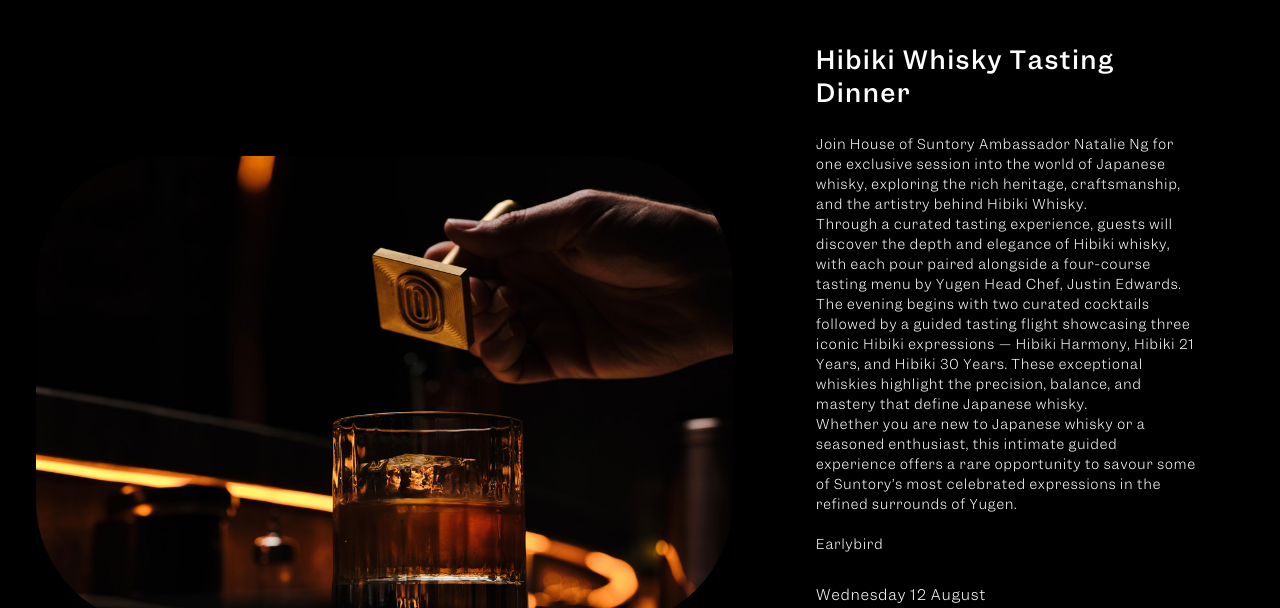
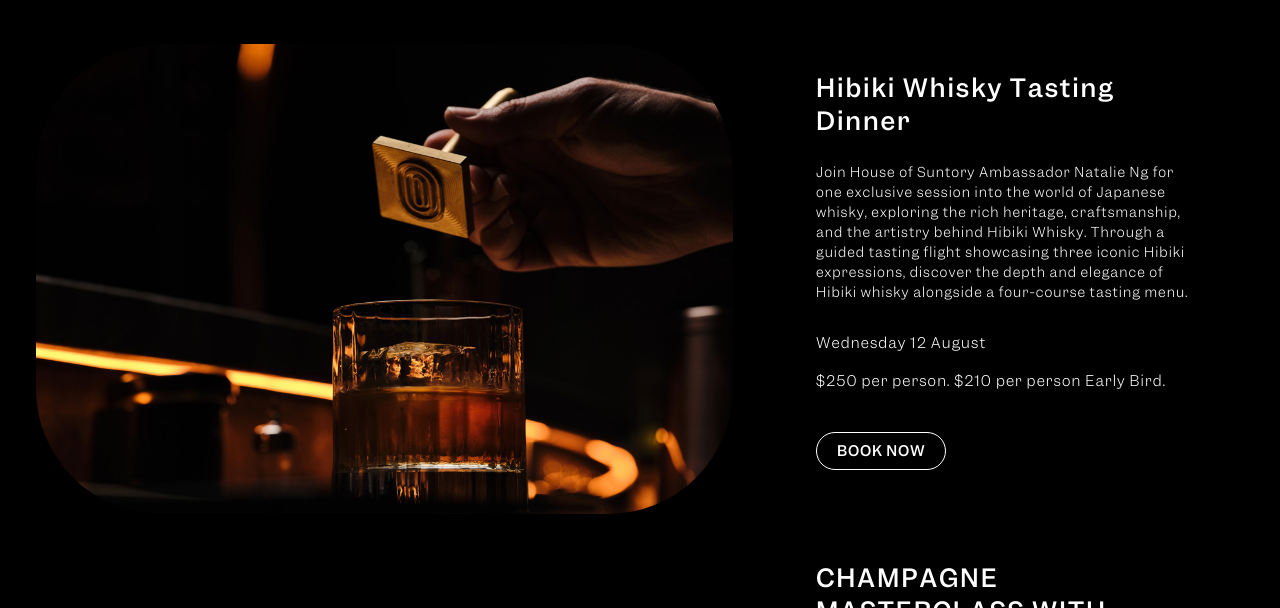
Before and after one commit to yugenteabar/restaurant, a Jekyll site: the page built from _pages/events.md, in a window 1280 px wide and 900 px high, scrolled down 541 px, cut to the strip 125-733 px from the top of the window. Built offline with Jekyll 4.4.1, drawn with Linux system fonts in a browser that asks for light colours.

Commit message:
TinaCMS content update

```diff
--- a/_pages/events.md
+++ b/_pages/events.md
@@ -19,16 +19,7 @@ events:
     button_link: 'https://www.opentable.com.au/booking/experiences-availability?rid=170390&restref=170390&experienceId=733659&utm_source=external&utm_medium=referral&utm_campaign=shared'
   - event_image: /assets/images/Yugen_JL1388.jpg
     event_title: Hibiki Whisky Tasting Dinner
-    event_description: |-
-      Join House of Suntory Ambassador Natalie Ng for one exclusive session into the world of Japanese whisky, exploring the rich heritage, craftsmanship, and the artistry behind Hibiki Whisky.
-
-      Through a curated tasting experience, guests will discover the depth and elegance of Hibiki whisky, with each pour paired alongside a four-course tasting menu by Yugen Head Chef, Justin Edwards.
-
-      The evening begins with two curated cocktails followed by a guided tasting flight showcasing three iconic Hibiki expressions — Hibiki Harmony, Hibiki 21 Years, and Hibiki 30 Years. These exceptional whiskies highlight the precision, balance, and mastery that define Japanese whisky.
-
-      Whether you are new to Japanese whisky or a seasoned enthusiast, this intimate guided experience offers a rare opportunity to savour some of Suntory’s most celebrated expressions in the refined surrounds of Yugen.
-
-      Earlybird
+    event_description: 'Join House of Suntory Ambassador Natalie Ng for one exclusive session into the world of Japanese whisky, exploring the rich heritage, craftsmanship, and the artistry behind Hibiki Whisky. Through a guided tasting flight showcasing three iconic Hibiki expressions, discover the depth and elegance of Hibiki whisky alongside a four-course tasting menu.'
     event_date: Wednesday 12 August
     event_time: $250 per person. $210 per person Early Bird.
     button_text: BOOK NOW
```
